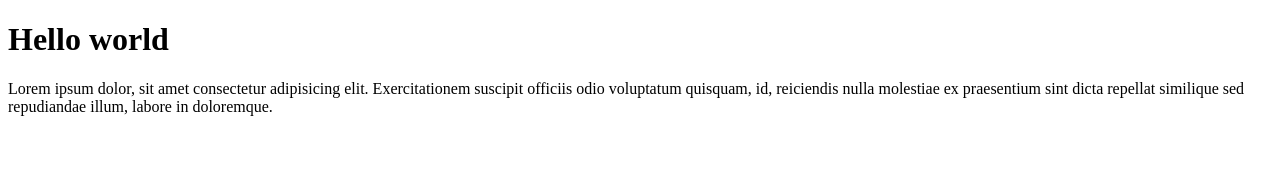
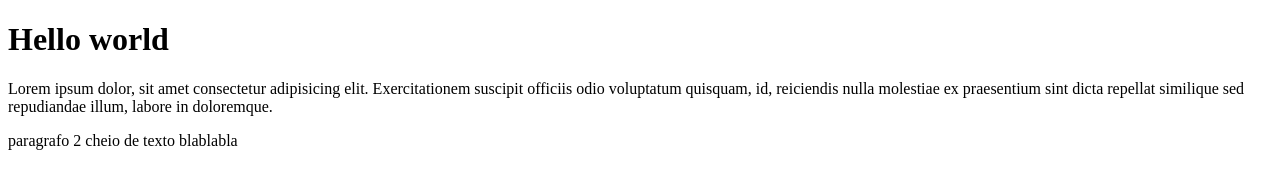
Before and after one commit to sdsamih/aulas-git, a plain HTML site: page site/index.html in a window 1280 px wide. Drawn offline with Linux system fonts and the light colour scheme.

Commit message:
Update index.html
adicionei um segundo parágrafo

```diff
--- a/site/index.html
+++ b/site/index.html
@@ -9,5 +9,6 @@
 <body>
     <h1>Hello world</h1>
     <p>Lorem ipsum dolor, sit amet consectetur adipisicing elit. Exercitationem suscipit officiis odio voluptatum quisquam, id, reiciendis nulla molestiae ex praesentium sint dicta repellat similique sed repudiandae illum, labore in doloremque.</p>
+    <p>paragrafo 2 cheio de texto blablabla</p>
 </body>
 </html>
```
